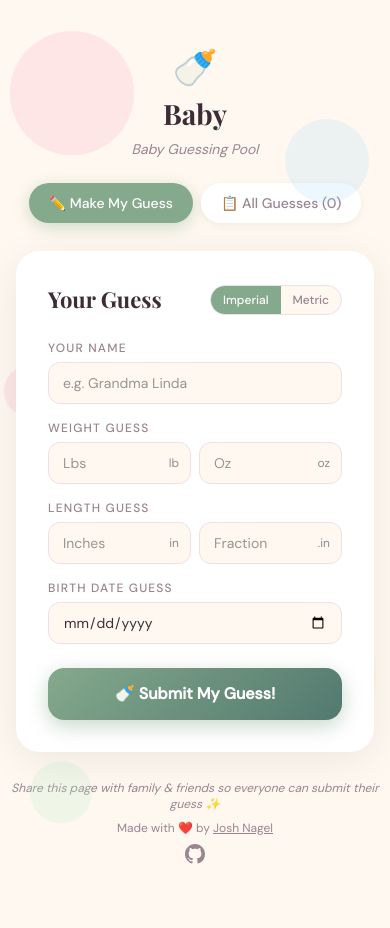
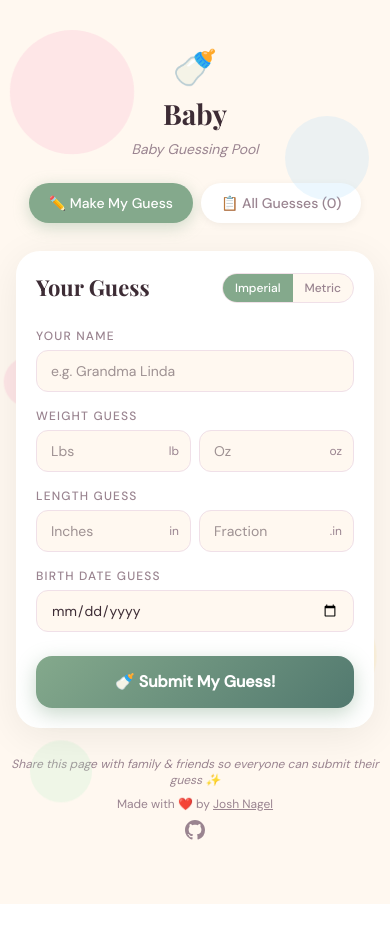
Before and after one commit to Eldres/Baby-Pool, a Next.js app: page / in a window 390 px wide. After the commit the page ends 904 px from the top, so only its background shows below. Built offline with nearby package versions, Linux system fonts and the light colour scheme; no server answers; the database is empty.

Commit message:
fix: improve mobile layout for guess form and QR panel
Reduce card padding on mobile (p-5 sm:p-8), ensure card fills full
width in flex-col layout, use flex-wrap for title/toggle row, and
tighten gap between card and QR panel.

```diff
--- a/src/components/BabyPool.tsx
+++ b/src/components/BabyPool.tsx
@@ -135,11 +135,11 @@ export default function BabyPool() {
 
       {/* Card area — two-column when QR code is configured */}
       <div className={`mx-auto px-4 ${config.qrCodeUrl ? "max-w-3xl" : "max-w-lg"}`}>
-        <div className={`flex gap-5 ${config.qrCodeUrl ? "flex-col md:flex-row items-start" : ""}`}>
+        <div className={`flex gap-4 ${config.qrCodeUrl ? "flex-col md:flex-row items-start" : ""}`}>
           {/* Main card */}
           <div
             role="tabpanel"
-            className="bg-white rounded-3xl p-8 fade-in flex-1"
+            className="bg-white rounded-3xl p-5 sm:p-8 fade-in flex-1 w-full min-w-0"
             style={{ boxShadow: "0 8px 40px rgba(0,0,0,0.07)" }}
           >
             {tab === "guess" && !submitted && (
@@ -176,7 +176,7 @@ export default function BabyPool() {
           {/* QR Code panel */}
           {config.qrCodeUrl && (
             <div
-              className="bg-white rounded-3xl p-6 fade-in w-full md:w-52 shrink-0 flex flex-col items-center text-center"
+              className="bg-white rounded-3xl p-4 sm:p-6 fade-in w-full md:w-52 shrink-0 flex flex-col items-center text-center"
               style={{ boxShadow: "0 8px 40px rgba(0,0,0,0.07)" }}
             >
               <div className="text-3xl mb-2">💰</div>
--- a/src/components/GuessForm.tsx
+++ b/src/components/GuessForm.tsx
@@ -55,7 +55,7 @@ export default function GuessForm({ onSubmitted, dueDate, showDobGuess }: Props)
     <form action={formAction}>
       <input type="hidden" name="metric" value={String(metric)} />
 
-      <div className="flex items-center justify-between mb-6">
+      <div className="flex flex-wrap items-center justify-between gap-3 mb-6">
         <h2 className="font-playfair text-[22px] font-bold text-[#3D2C35]">Your Guess</h2>
         <div
           className="flex rounded-full border border-[#F0E0E8] overflow-hidden text-xs font-medium"
```
